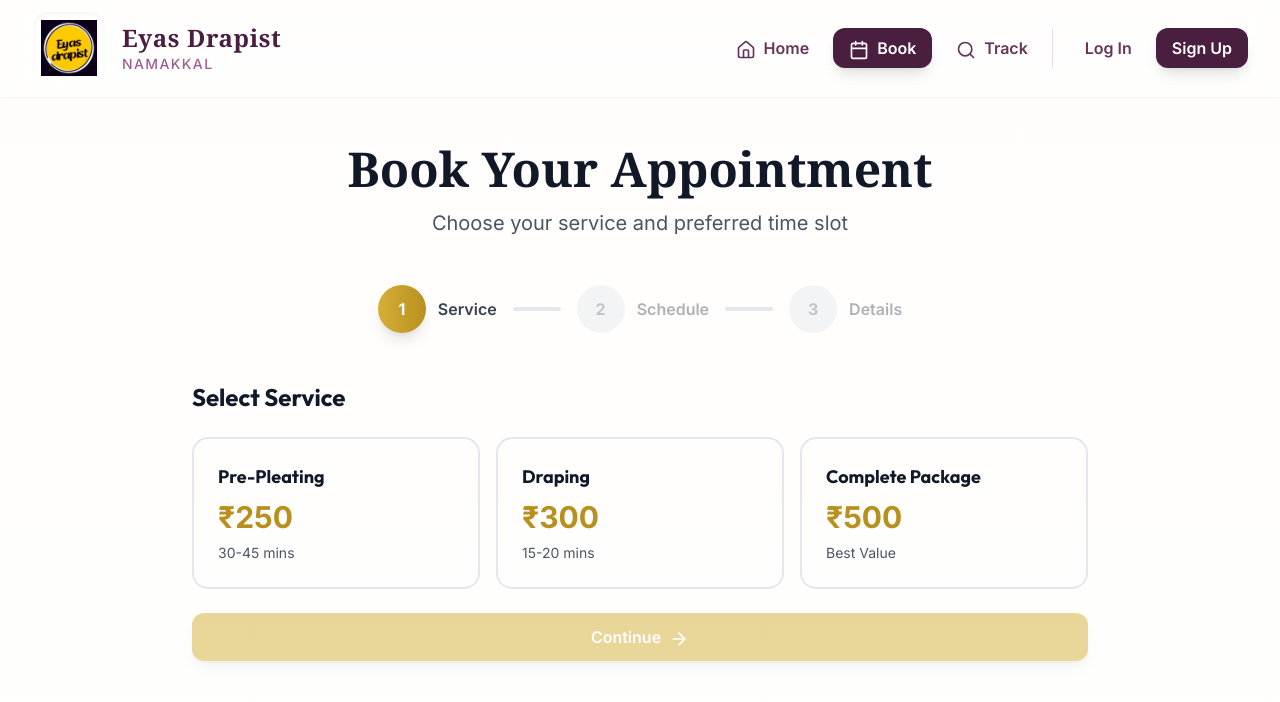
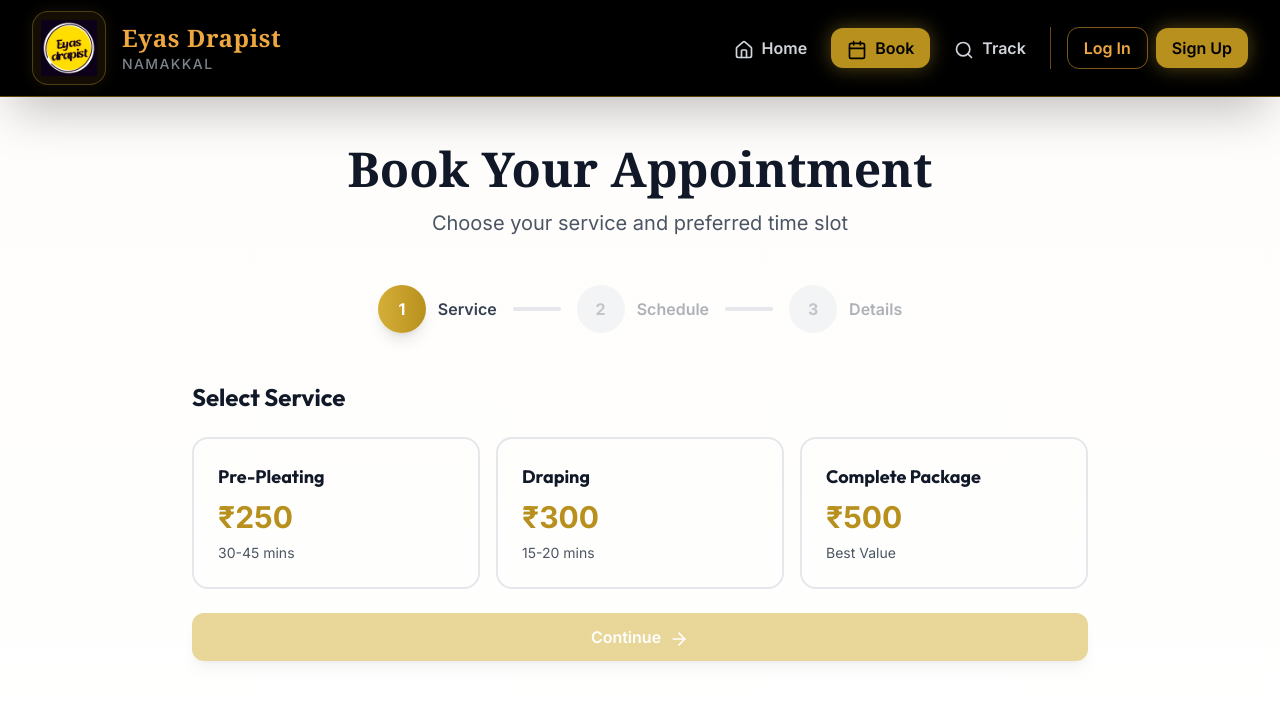
Before and after one commit to maniraja5599/EyasSareeDrapist, a React (Vite) app: page /book in a window 1280 px wide. Shown: the top 702 px of the page. Built offline with nearby package versions, Linux system fonts and the light colour scheme.

Commit message:
style: Finalized Navbar with Eclipse (Black & Gold) theme

```diff
--- a/src/components/Navbar.jsx
+++ b/src/components/Navbar.jsx
@@ -17,57 +17,57 @@ const Navbar = () => {
     }, [location.pathname]);
 
     return (
-        <nav className="sticky top-0 z-50 bg-white/70 backdrop-blur-xl shadow-sm border-b border-white/50 transition-all duration-300 supports-[backdrop-filter]:bg-white/60">
+        <nav className="sticky top-0 z-50 bg-black shadow-2xl border-b border-primary-600/50 transition-all duration-300">
             <div className="max-w-7xl mx-auto px-4 sm:px-6 lg:px-8">
                 <div className="flex justify-between items-center h-24">
                     {/* Logo */}
                     <Link to="/" className="flex items-center space-x-4 group">
-                        <div className="p-2 bg-white/40 rounded-2xl border border-white/50 transition-transform group-hover:scale-105 shadow-inner">
-                            <img src={`${import.meta.env.BASE_URL}images/logo.png`} alt="Eyas Drapist Logo" className="w-14 h-14 object-contain drop-shadow-sm" />
+                        <div className="p-2 bg-primary-900/20 rounded-2xl border border-primary-500/30 transition-transform group-hover:scale-105 shadow-[0_0_15px_rgba(212,175,55,0.1)]">
+                            <img src={`${import.meta.env.BASE_URL}images/logo.png`} alt="Eyas Drapist Logo" className="w-14 h-14 object-contain drop-shadow-md brightness-110" />
                         </div>
                         <div className="block">
-                            <div className="text-2xl font-serif font-bold text-secondary-900 tracking-wide group-hover:text-primary-600 transition-colors">
+                            <div className="text-2xl font-serif font-bold text-primary-400 tracking-wide group-hover:text-primary-300 transition-colors">
                                 Eyas Drapist
                             </div>
-                            <div className="text-sm text-secondary-600 font-medium tracking-widest uppercase opacity-90">Namakkal</div>
+                            <div className="text-sm text-gray-400 font-medium tracking-widest uppercase opacity-80">Namakkal</div>
                         </div>
                     </Link>
 
                     {/* Desktop Navigation */}
                     <div className="hidden md:flex items-center space-x-2">
-                        <Link to="/" className={`px-4 py-2 rounded-xl font-semibold transition-all duration-300 ${isActive('/') ? 'bg-secondary-900 text-white shadow-lg' : 'text-secondary-800 hover:bg-white/50 hover:text-primary-600'}`}>
+                        <Link to="/" className={`px-4 py-2 rounded-xl font-semibold transition-all duration-300 ${isActive('/') ? 'bg-primary-600 text-black shadow-[0_0_20px_rgba(212,175,55,0.4)]' : 'text-gray-300 hover:bg-primary-900/20 hover:text-primary-400'}`}>
                             <Home className="w-5 h-5 inline mr-2" />
                             <span>Home</span>
                         </Link>
-                        <Link to="/book" className={`px-4 py-2 rounded-xl font-semibold transition-all duration-300 ${isActive('/book') ? 'bg-secondary-900 text-white shadow-lg' : 'text-secondary-800 hover:bg-white/50 hover:text-primary-600'}`}>
+                        <Link to="/book" className={`px-4 py-2 rounded-xl font-semibold transition-all duration-300 ${isActive('/book') ? 'bg-primary-600 text-black shadow-[0_0_20px_rgba(212,175,55,0.4)]' : 'text-gray-300 hover:bg-primary-900/20 hover:text-primary-400'}`}>
                             <Calendar className="w-5 h-5 inline mr-2" />
                             <span>Book</span>
                         </Link>
-                        <Link to="/track" className={`px-4 py-2 rounded-xl font-semibold transition-all duration-300 ${isActive('/track') ? 'bg-secondary-900 text-white shadow-lg' : 'text-secondary-800 hover:bg-white/50 hover:text-primary-600'}`}>
+                        <Link to="/track" className={`px-4 py-2 rounded-xl font-semibold transition-all duration-300 ${isActive('/track') ? 'bg-primary-600 text-black shadow-[0_0_20px_rgba(212,175,55,0.4)]' : 'text-gray-300 hover:bg-primary-900/20 hover:text-primary-400'}`}>
                             <Search className="w-5 h-5 inline mr-2" />
                             <span>Track</span>
                         </Link>
 
                         {user ? (
-                            <div className="flex items-center gap-2 ml-4 pl-4 border-l border-secondary-200">
-                                <span className="text-sm font-bold text-secondary-900 bg-white/50 px-3 py-1 rounded-full border border-white">
+                            <div className="flex items-center gap-2 ml-4 pl-4 border-l border-primary-900">
+                                <span className="text-sm font-bold text-primary-400 bg-primary-900/20 px-3 py-1 rounded-full border border-primary-800">
                                     {user.name || user.username}
                                 </span>
-                                <button onClick={logout} className="px-3 py-2 rounded-lg text-sm text-red-500 hover:bg-red-50 font-medium transition-colors">
+                                <button onClick={logout} className="px-3 py-2 rounded-lg text-sm text-red-400 hover:bg-red-900/20 hover:text-red-300 font-medium transition-colors">
                                     Logout
                                 </button>
                                 {user.role === 'admin' && (
-                                    <Link to="/admin" className="px-3 py-2 rounded-lg text-sm bg-primary-600 text-white hover:bg-primary-700 font-medium transition-colors shadow-md">
+                                    <Link to="/admin" className="px-3 py-2 rounded-lg text-sm bg-primary-600 text-black hover:bg-primary-500 font-medium transition-colors shadow-[0_0_15px_rgba(212,175,55,0.3)]">
                                         Dashboard
                                     </Link>
                                 )}
                             </div>
                         ) : (
-                            <div className="flex items-center gap-2 ml-4 pl-4 border-l border-secondary-200">
-                                <Link to="/login" className="px-4 py-2 rounded-xl text-secondary-800 hover:bg-white/50 font-semibold transition-all">
+                            <div className="flex items-center gap-2 ml-4 pl-4 border-l border-primary-900">
+                                <Link to="/login" className="px-4 py-2 rounded-xl text-primary-400 hover:bg-primary-900/20 font-semibold transition-all border border-primary-800">
                                     Log In
                                 </Link>
-                                <Link to="/signup" className="px-4 py-2 rounded-xl bg-secondary-900 text-white hover:bg-black font-semibold shadow-lg hover:shadow-xl transition-all">
+                                <Link to="/signup" className="px-4 py-2 rounded-xl bg-primary-600 text-black hover:bg-primary-500 font-semibold shadow-[0_0_20px_rgba(212,175,55,0.4)] hover:shadow-[0_0_25px_rgba(212,175,55,0.6)] transition-all">
                                     Sign Up
                                 </Link>
                             </div>
@@ -78,7 +78,7 @@ const Navbar = () => {
                     <div className="md:hidden flex items-center">
                         <button
                             onClick={() => setIsOpen(!isOpen)}
-                            className="p-2 rounded-lg text-secondary-900 hover:bg-white/50 transition-colors focus:outline-none"
+                            className="p-2 rounded-lg text-primary-400 hover:bg-primary-900/20 transition-colors focus:outline-none"
                         >
                             {isOpen ? <X className="w-6 h-6" /> : <Menu className="w-6 h-6" />}
                         </button>
```
